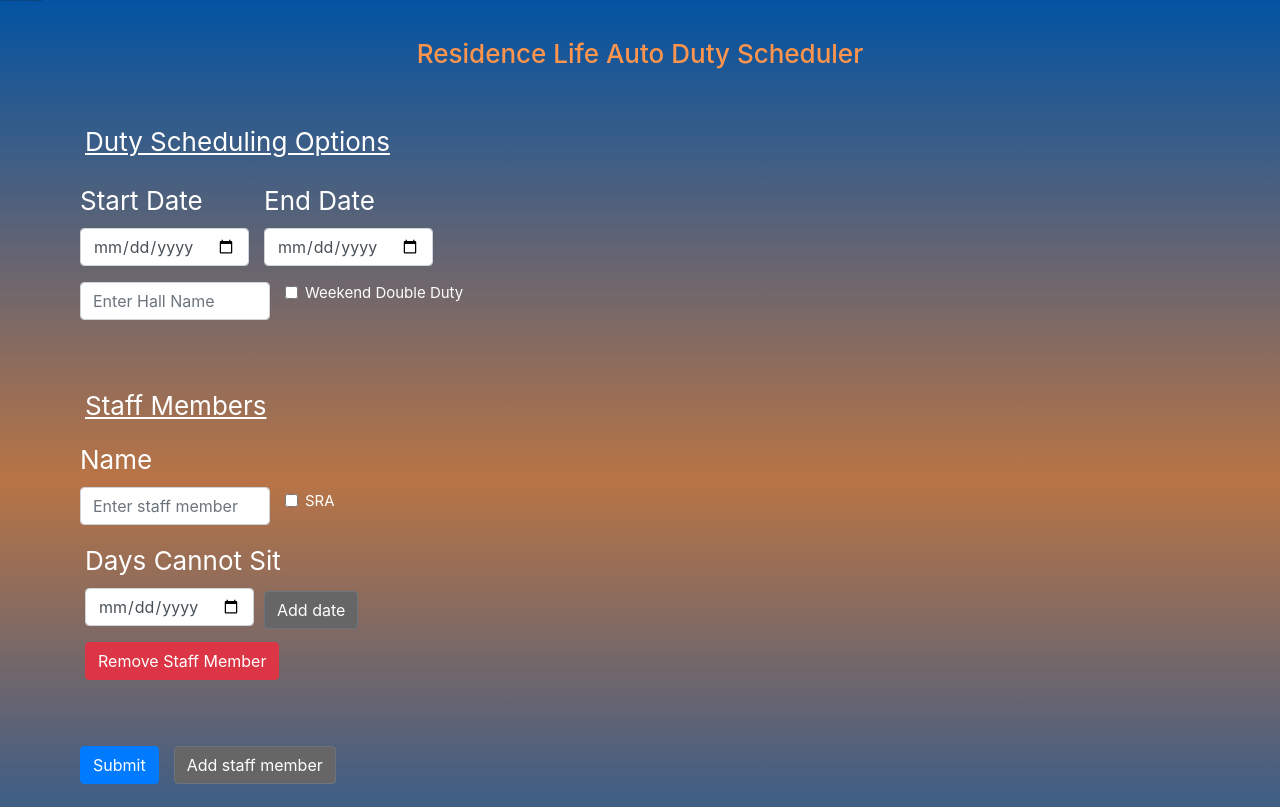
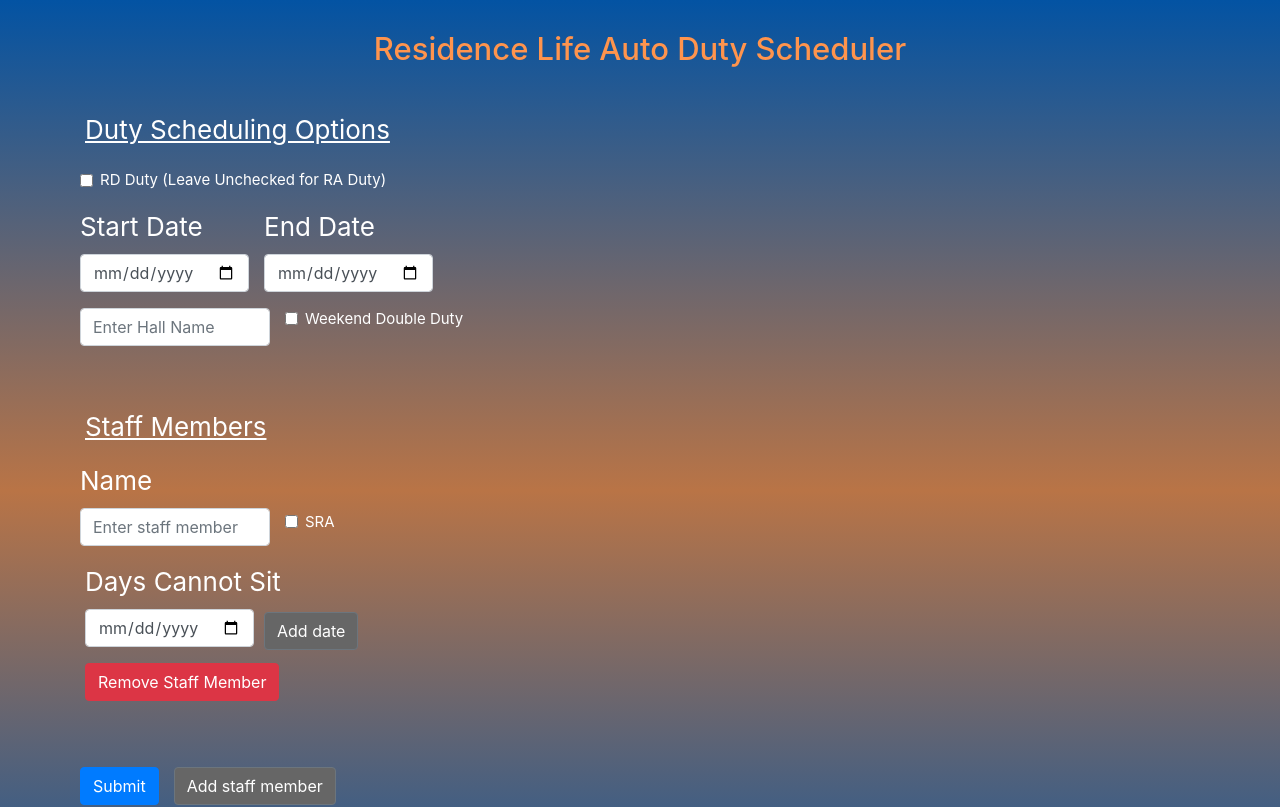
Before and after one commit to varlack1021/duty-scheduler, a React (Create React App) app in the folder my-app/: page / in a window 1280 px wide. Shown: the top 807 px of the page. Built offline with nearby package versions, Linux system fonts and the light colour scheme; the HTML template or start-up script is replaced by a standard one.

Commit message:
Updated UI and added Button Support for RA or RD Duty types

```diff
--- a/my-app/src/App.css
+++ b/my-app/src/App.css
@@ -8,23 +8,21 @@
 }
 
 .App-header {
-  background-color: ;
-  padding: 20px;
+  padding: 30px;
   text-align: center;
   margin-left: 20px;
   margin-right: 20px;
   border-radius: 15px;
   align-items: center;
   justify-content: center;
-  font-size: calc(10px + 2vmin);
+  font-size: calc(15px + 2vmin);
   color: #ff944d;
 }
 
-.Seperation {
-  .opacity: 0%;
-  font-size: 1px;
+.RD-duty-checkbox {
+  margin-bottom: 15px;
+  font-size: 10px;
 }
-
 .Form-Format {
   display: flex;
   flex-direction: column;
@@ -35,11 +33,11 @@
 }
 .Scheduling-options {
   text-decoration: underline;
-  margin-top: 25px;
+  margin-top: 5px;
 }
 
 .Staff-members {
-  margin-top: 50px;
+  margin-top: 45px;
   text-decoration: underline;
 }
 
@@ -66,7 +64,6 @@
 }
 
 .Footer {
-  background-color: ;
   border-radius: 15px;
   margin-top: 75px;
   margin-bottom: 10px;
--- a/my-app/src/App.js
+++ b/my-app/src/App.js
@@ -12,6 +12,7 @@ function App() {
     startDate: "",
     endDate: "",
     doubleDuty: false,
+    raDuty: true,
   });
 
   let [staffData, setStaffData] = useState([
@@ -68,16 +69,25 @@ function App() {
 
   return (
     <div className="App">
-      <p className="Seperation">
-        This text is to have a component between the first component I want
-        padding and the top
-      </p>
       <h1 className="App-header"> Residence Life Auto Duty Scheduler </h1>
       <Container className="Form-Format">
         <Form onSubmit={(formEvent) => sendFormData(formEvent)}>
           <Form.Label className="Scheduling-options" style={{marginBottom: '20px'}}>
             Duty Scheduling Options
           </Form.Label>
+          <Form.Row className="RD-duty-checkbox">
+                <Form.Check
+                  type="checkBox"
+                  label="RD Duty (Leave Unchecked for RA Duty)"
+                  className="doubleDuty-checkBox"
+                  onClick={() =>
+                    setFormData({
+                      ...formData,
+                      raDuty: !formData.raDuty,
+                    })
+                  }
+                />
+          </Form.Row>
           <Form.Row>
             <Form.Group>
               <Form.Label>Start Date</Form.Label>
```
Also changed, not shown: 19 other files (tests, documents, lock files or other folders).
